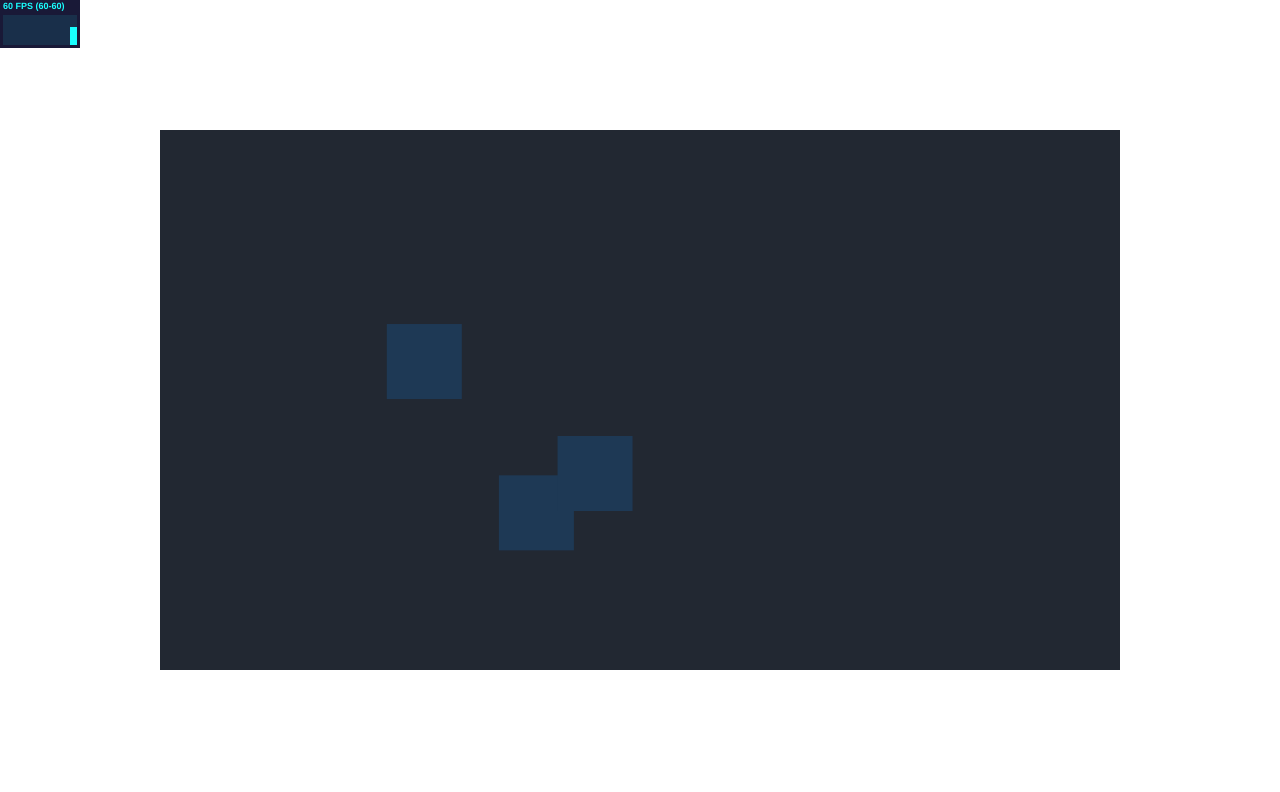
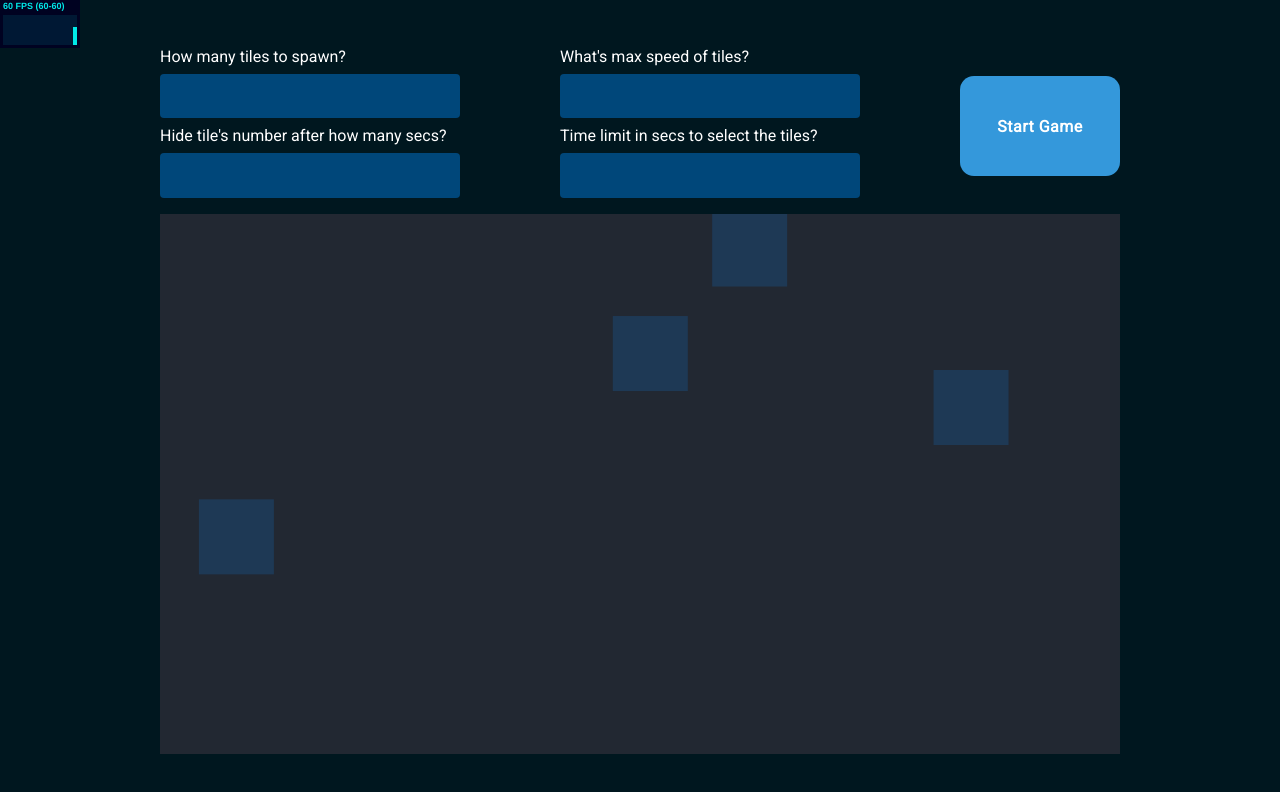
Before and after one commit to ceoshikhar/gta5-var-heist-hack, a website built with webpack: page src/index.html in a window 1280 px wide. Built offline with nearby package versions, Linux system fonts and the light colour scheme.

Commit message:
feat: add form with inputs to manipulate game settings with start game button

```diff
--- a/src/index.html
+++ b/src/index.html
@@ -13,6 +13,9 @@
         <style>
             * {
                 margin: 0;
+                font-family: Roboto, sans-serif;
+                background: #00171f;
+                color: #ffffff;
             }
 
             *,
@@ -20,19 +23,149 @@
             *::after {
                 box-sizing: border-box;
             }
+
+            button {
+                background: #3498db;
+                color: #ffffff;
+                font-size: 1rem;
+                font-weight: 700;
+                padding: 0.875em;
+                width: 160px;
+                height: 100px;
+                border-radius: 14px;
+                border: none;
+                cursor: pointer;
+                box-sizing: border-box;
+                letter-spacing: 0.5px;
+                transition: background-color 200ms ease-out;
+            }
+
+            button:hover {
+                background: #1484cf;
+            }
+
+            button:active {
+                background: #3498db;
+            }
+
+            form {
+                width: 960px;
+                display: flex;
+                justify-content: space-between;
+                align-items: center;
+                margin-bottom: 8px;
+            }
+
+            input {
+                margin: 8px 0;
+                font-size: 0.875rem;
+                border-radius: 4px;
+                padding: 0.875em;
+                border: none;
+                background: #00477a;
+                border: 2px solid transparent;
+                transition: border 200ms ease-out,
+                    background-color 200ms ease-out;
+                box-sizing: border-box;
+                color: #f1f1f1;
+                text-align: center;
+                width: 300px;
+            }
+
+            input::placeholder {
+                color: #a0a0a0;
+            }
+
+            input:hover {
+                border: 2px solid #0066ae;
+            }
+
+            input:focus::placeholder {
+                color: #a0a0a0;
+            }
+
+            input:focus {
+                border: 2px solid #3498db;
+                background: #000000;
+                outline: none;
+                color: #f1f1f1;
+            }
+
+            input::-webkit-outer-spin-button,
+            input::webkit-inner-spin-button {
+                -webkit-appearance: none;
+                margin: 0;
+            }
+
+            .container {
+                display: flex;
+                flex-direction: column;
+                height: 100vh;
+                width: 100vw;
+                justify-content: center;
+                align-items: center;
+            }
+
+            .settings-container {
+                display: flex;
+                flex-direction: column;
+            }
         </style>
     </head>
     <body>
         <noscript>You need to enable JavaScript to run this app.</noscript>
-        <div
-            style="
-                display: flex;
-                height: 100vh;
-                width: 100vw;
-                justify-content: center;
-                align-items: center;
-            "
-        >
+        <div class="container">
+            <form id="game-settings">
+                <div class="settings-container">
+                    <label for="input-tile-count"
+                        >How many tiles to spawn?</label
+                    >
+                    <input
+                        id="input-tile-count"
+                        type="number"
+                        name="tiles"
+                        min="1"
+                        max="69"
+                    />
+
+                    <label for="input-hide-after"
+                        >Hide tile's number after how many secs?</label
+                    >
+                    <input
+                        id="input-hide-after"
+                        type="number"
+                        name="tiles"
+                        min="1"
+                        max="69"
+                    />
+                </div>
+
+                <div class="settings-container">
+                    <label for="input-tile-speed"
+                        >What's max speed of tiles?</label
+                    >
+                    <input
+                        id="input-tile-speed"
+                        type="number"
+                        name="tiles"
+                        min="1"
+                        max="69"
+                    />
+                    <label for="input-end-game-after"
+                        >Time limit in secs to select the tiles?</label
+                    >
+                    <input
+                        id="input-end-game-after"
+                        type="number"
+                        name="tiles"
+                        min="1"
+                        max="69"
+                    />
+                </div>
+
+                <button type="submit">Start Game</button>
+            </form>
+
             <canvas id="game-canvas" width="960" height="540"
                 ><h1>
                     If you are seeing this that means your browser doesn't
--- a/src/state.ts
+++ b/src/state.ts
@@ -12,7 +12,8 @@ export let state: State;
 
 export const setState = (_state: State): void => {
     state = _state;
-    globalThis.state = state;
+    // eslint-disable-next-line @typescript-eslint/no-explicit-any
+    (globalThis as any).state = state;
 };
 
 export const initState = (): State => {
```
